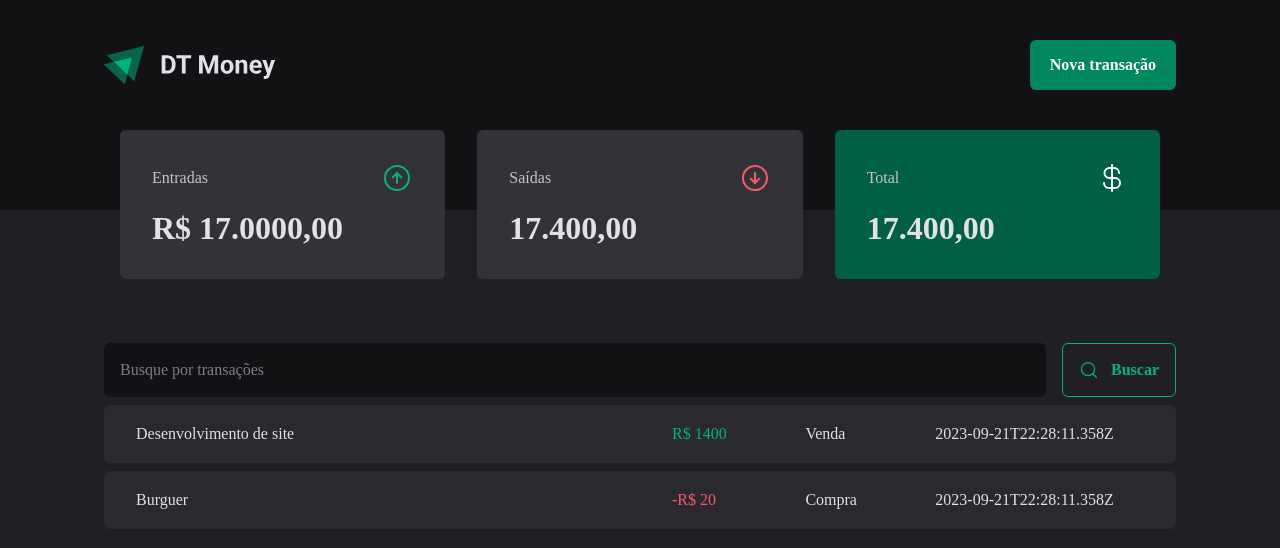
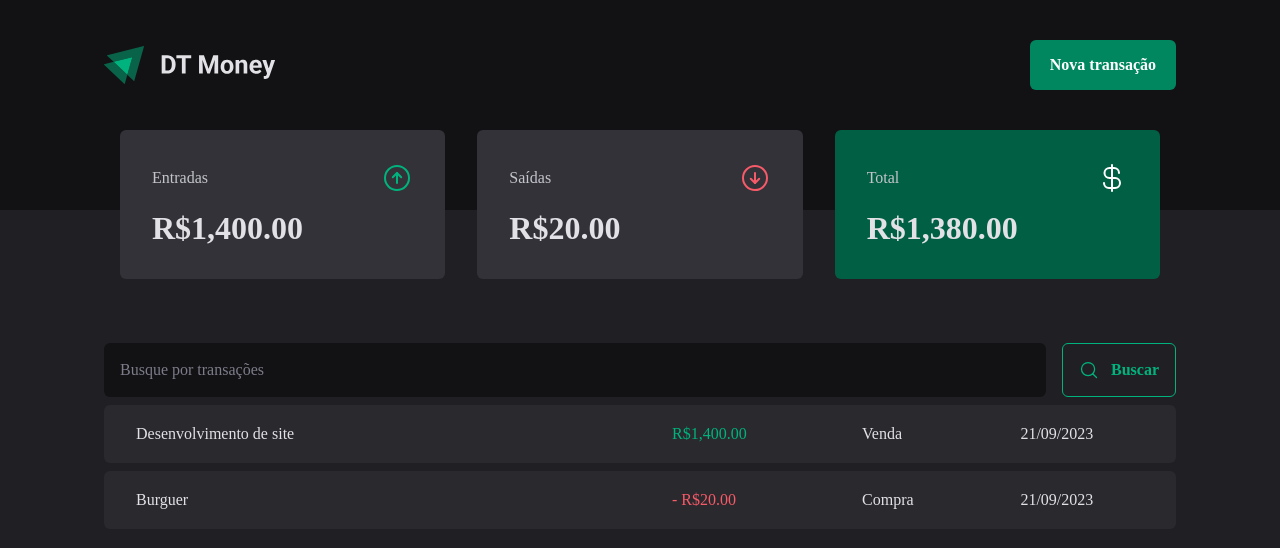
Before and after one commit to Jairotsb/dt-money, a React (Vite) app: page / in a window 1280 px wide. Shown: the top 548 px of the page. Built offline with nearby package versions, Linux system fonts and the light colour scheme; data requests are answered from the project's data file.

Commit message:
improviments: Project has updated :boom:

```diff
--- a/package.json
+++ b/package.json
@@ -11,12 +11,15 @@
     "preview": "vite preview"
   },
   "dependencies": {
+    "@hookform/resolvers": "^3.3.2",
     "@radix-ui/react-dialog": "^1.0.4",
     "@radix-ui/react-radio-group": "^1.1.3",
     "phosphor-react": "^1.4.1",
     "react": "^18.2.0",
     "react-dom": "^18.2.0",
-    "styled-components": "^6.0.1"
+    "react-hook-form": "^7.47.0",
+    "styled-components": "^6.0.1",
+    "zod": "^3.22.4"
   },
   "devDependencies": {
     "@rocketseat/eslint-config": "^1.3.0",
--- a/src/components/NewTransactionModal/index.tsx
+++ b/src/components/NewTransactionModal/index.tsx
@@ -9,7 +9,35 @@
 } from './styles'
 import { ArrowCircleDown, ArrowCircleUp, X } from 'phosphor-react'
 
+import * as z from 'zod'
+import { zodResolver } from '@hookform/resolvers/zod/src/zod.js'
+import { Controller, useForm } from 'react-hook-form'
+
+const newTransactionFormSchema = z.object({
+  description: z.string(),
+  price: z.number(),
+  category: z.string(),
+  // type: z.enum(['income', 'outcome']),
+})
+
+type NewTransactionFormInputs = z.infer<typeof newTransactionFormSchema>
+
 export function NewTransactionModal() {
+  const {
+    control,
+    register,
+    handleSubmit,
+    formState: { isSubmitting },
+  } = useForm<NewTransactionFormInputs>({
+    resolver: zodResolver(newTransactionFormSchema),
+  })
+
+  async function handleCreateNewTransaction(data: NewTransactionFormInputs) {
+    await new Promise((resolve) => setTimeout(resolve, 2000))
+
+    console.log(data)
+  }
+
   return (
     <Dialog.Root>
       <Dialog.Trigger asChild>
@@ -24,10 +52,25 @@
             <X size={24} />
           </CloseButton>
 
-          <form action="">
-            <input type="text" placeholder="Descrição" required />
-            <input type="number" placeholder="Preço" required />
-            <input type="text" placeholder="Caregoria" required />
+          <form onSubmit={handleSubmit(handleCreateNewTransaction)}>
+            <input
+              type="text"
+              placeholder="Descrição"
+              required
+              {...register('description')}
+            />
+            <input
+              type="number"
+              placeholder="Preço"
+              required
+              {...register('price', { valueAsNumber: true })}
+            />
+            <input
+              type="text"
+              placeholder="Caregoria"
+              required
+              {...register('category')}
+            />
 
             <TransactionType>
               <TransactionTypeButton variant="income" value="income">
@@ -39,7 +82,11 @@
               </TransactionTypeButton>
             </TransactionType>
 
-            <button type="submit">Cadastrar</button>
+            <Controller control={control} />
+
+            <button type="submit" disabled={isSubmitting}>
+              Cadastrar
+            </button>
           </form>
         </Content>
       </Dialog.Portal>
--- a/src/components/NewTransactionModal/styles.ts
+++ b/src/components/NewTransactionModal/styles.ts
@@ -51,7 +51,12 @@
       margin-top: 1.5rem;
       cursor: pointer;
 
-      &:hover {
+      &:disabled {
+        opacity: 0.6;
+        cursor: not-allowed;
+      }
+
+      &:not(:disabled):hover {
         background: ${(props) => props.theme['green-700']};
         transition: background-color 0.2s;
       }
--- a/src/components/SearchForm/index.tsx
+++ b/src/components/SearchForm/index.tsx
@@ -1,12 +1,38 @@
 import { MagnifyingGlass } from 'phosphor-react'
 import { SearchFormContainer } from './styles'
+import { useForm } from 'react-hook-form'
+import * as z from 'zod'
+import { zodResolver } from '@hookform/resolvers/zod'
+
+const searchFormSchema = z.object({
+  query: z.string(),
+})
+
+type SearchFormInputs = z.infer<typeof searchFormSchema>
 
 export function SearchForm() {
+  const {
+    register,
+    handleSubmit,
+    formState: { isSubmitting },
+  } = useForm<SearchFormInputs>({
+    resolver: zodResolver(searchFormSchema),
+  })
+
+  async function handleSearchTransaction(data: SearchFormInputs) {
+    await new Promise((resolve) => setTimeout(resolve, 2000))
+    console.log(data)
+  }
+
   return (
-    <SearchFormContainer>
-      <input type="text" placeholder="Busque por transações" />
+    <SearchFormContainer onSubmit={handleSubmit(handleSearchTransaction)}>
+      <input
+        type="text"
+        placeholder="Busque por transações"
+        {...register('query')}
+      />
 
-      <button type="submit">
+      <button type="submit" disabled={isSubmitting}>
         <MagnifyingGlass size={20} /> Buscar
       </button>
     </SearchFormContainer>
--- a/src/components/SearchForm/styles.ts
+++ b/src/components/SearchForm/styles.ts
@@ -29,8 +29,14 @@
     color: ${(props) => props.theme['green-300']};
     font-weight: bold;
     border-radius: 6px;
+    cursor: pointer;
 
-    &:hover {
+    &:disabled {
+      opacity: 0.6;
+      cursor: not-allowed;
+    }
+
+    &:not(:disabled):hover {
       background-color: ${(props) => props.theme['green-500']};
       border-color: ${(props) => props.theme['green-500']};
       color: ${(props) => props.theme.white};
--- a/src/components/Summary/index.tsx
+++ b/src/components/Summary/index.tsx
@@ -1,7 +1,13 @@
 import { ArrowCircleUp, ArrowCircleDown, CurrencyDollar } from 'phosphor-react'
 import { SummaryCard, SummaryContainer } from './styles'
+import { useContext } from 'react'
+import { TransactionContext } from '../../contexts/TransactionContext'
+import { priceFormatter } from '../../utils/formatter'
+import { useSummary } from '../../hooks/useSummary'
 
 export function Summary() {
+  const summary = useSummary()
+
   return (
     <SummaryContainer>
       <SummaryCard>
@@ -10,7 +16,7 @@
           <ArrowCircleUp size={32} color="#00b37e" />
         </header>
 
-        <strong>R$ 17.0000,00</strong>
+        <strong>{priceFormatter.format(summary.income)}</strong>
       </SummaryCard>
       <SummaryCard>
         <header>
@@ -18,7 +24,7 @@
           <ArrowCircleDown size={32} color="#f75a68" />
         </header>
 
-        <strong>17.400,00</strong>
+        <strong>{priceFormatter.format(summary.outcome)}</strong>
       </SummaryCard>
       <SummaryCard variant="green">
         <header>
@@ -26,7 +32,7 @@
           <CurrencyDollar size={32} color="#fff" />
         </header>
 
-        <strong>17.400,00</strong>
+        <strong>{priceFormatter.format(summary.total)}</strong>
       </SummaryCard>
     </SummaryContainer>
   )
--- /dev/null
+++ b/src/hooks/useSummary.ts
@@ -0,0 +1,26 @@
+import { useContext } from 'react'
+import { TransactionContext } from '../contexts/TransactionContext'
+
+export function useSummary() {
+  const { transactions } = useContext(TransactionContext)
+
+  const summary = transactions.reduce(
+    (acc, transaction) => {
+      if (transaction.type === 'income') {
+        acc.income += transaction.price
+        acc.total += transaction.price
+      } else {
+        acc.outcome += transaction.price
+        acc.total -= transaction.price
+      }
+      return acc
+    },
+    {
+      income: 0,
+      outcome: 0,
+      total: 0,
+    },
+  )
+
+  return summary
+}
--- a/src/pages/Transactions/index.tsx
+++ b/src/pages/Transactions/index.tsx
@@ -4,6 +4,7 @@
 import { Summary } from '../../components/Summary'
 import { PriceHighLight, TransactionContainer, TransactionTable } from './style'
 import { TransactionContext } from '../../contexts/TransactionContext'
+import { dateFormatter, priceFormatter } from '../../utils/formatter'
 
 export function Transactions() {
   const { transactions } = useContext(TransactionContext)
@@ -27,12 +28,12 @@
                     }
                   >
                     {transaction.type === 'income'
-                      ? `R$ ${transaction.price}`
-                      : `-R$ ${transaction.price}`}
+                      ? `${priceFormatter.format(transaction.price)}`
+                      : `- ${priceFormatter.format(transaction.price)}`}
                   </PriceHighLight>
                 </td>
                 <td>{transaction.category}</td>
-                <td>{transaction.createdAt}</td>
+                <td>{dateFormatter.format(new Date(transaction.createdAt))}</td>
               </tr>
             ))}
           </tbody>
--- /dev/null
+++ b/src/utils/formatter.ts
@@ -0,0 +1,6 @@
+export const dateFormatter = new Intl.DateTimeFormat('pt-BR')
+
+export const priceFormatter = new Intl.NumberFormat('pr-BR', {
+  style: 'currency',
+  currency: 'BRL',
+})
```
Also changed, not shown: 1 other file (tests, documents, lock files or other folders).
